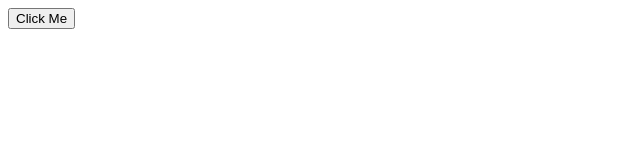
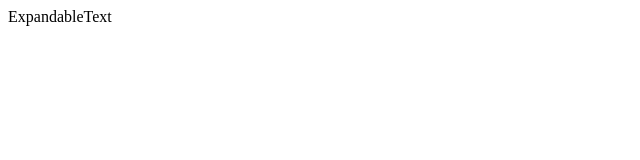
Before and after one commit to SureshMekarthi/react-app1, a React (Vite) app: page / in a window 1280 px wide. Shown: the top 160 px of the page, without its empty margins (0-640 px from the left). Built offline with nearby package versions, Linux system fonts and the light colour scheme.

Commit message:
Added expandable text

```diff
--- a/src/App.tsx
+++ b/src/App.tsx
@@ -1,36 +1,12 @@
 import produce, { Immer } from "immer";
 import { useState } from "react";
+import ExpandableText from "./components/ExpandableText";
 
 function App() {
-  const [cart, setCart] = useState({
-    discount: 0.1,
-    items: [
-      { id: 1, title: "Product 1", quantity: 1 },
-      { id: 2, title: "product 2", quantity: 1 },
-    ],
-  });
-  const handleClick = () => {
-    setCart({
-      ...cart,
-      items: cart.items.map((item) =>
-        item.id === 1 ? { ...item, quantity: item.quantity + 2 } : item
-      ),
-    });
-
-    // setCart(
-    //   produce((draft) => {
-    //     const result = draft.items.find((item) => item.id === 1);
-    //     if (result) result.quantity = 2;
-    //   })
-    // );
-  };
   return (
-    <>
-      <div>
-        <button onClick={handleClick}>Click Me</button>
-      </div>
-      <ul></ul>
-    </>
+    <div>
+      <ExpandableText></ExpandableText>
+    </div>
   );
 }
 export default App;
--- /dev/null
+++ b/src/components/ExpandableText.tsx
@@ -0,0 +1,7 @@
+import React from "react";
+
+function ExpandableText() {
+  return <div>ExpandableText</div>;
+}
+
+export default ExpandableText;
```
